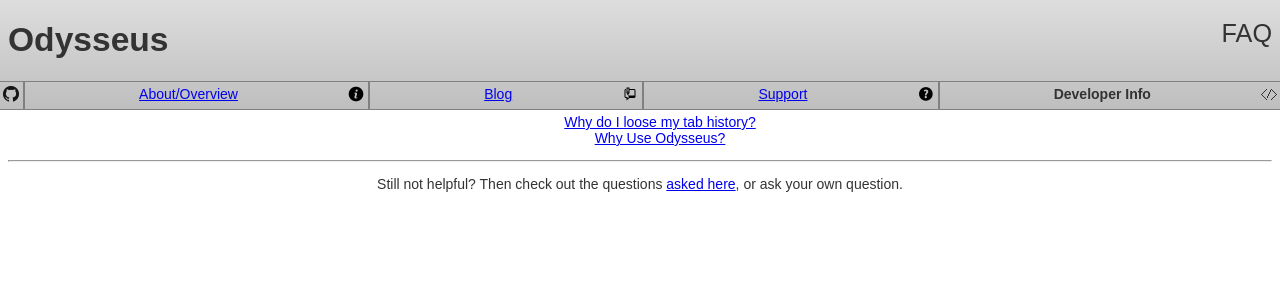
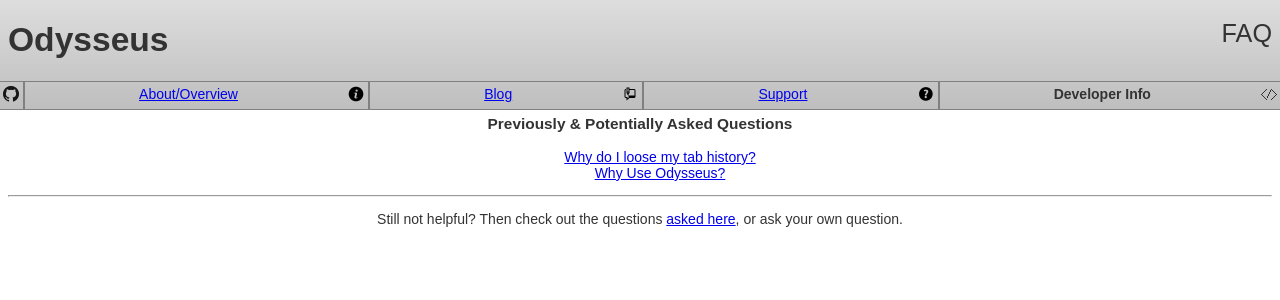
Before and after one commit to alcinnz/Odysseus-support, a Jekyll site: the page built from index.html, in a window 1280 px wide. Shown: the top 300 px of the page. Built offline with Jekyll 4.4.1, drawn with Linux system fonts in a browser that asks for light colours.

Commit message:
Add whitespace and clarifying header
Last attempt at whitespace failed.

```diff
--- a/index.html
+++ b/index.html
@@ -5,7 +5,7 @@
 
 <style>ul {list-style: none;}</style>
 
-<p></p>
+<h3>Previously &amp; Potentially Asked Questions</h3>
 
 <ul>
   {% for guide in site.guides %}
```
